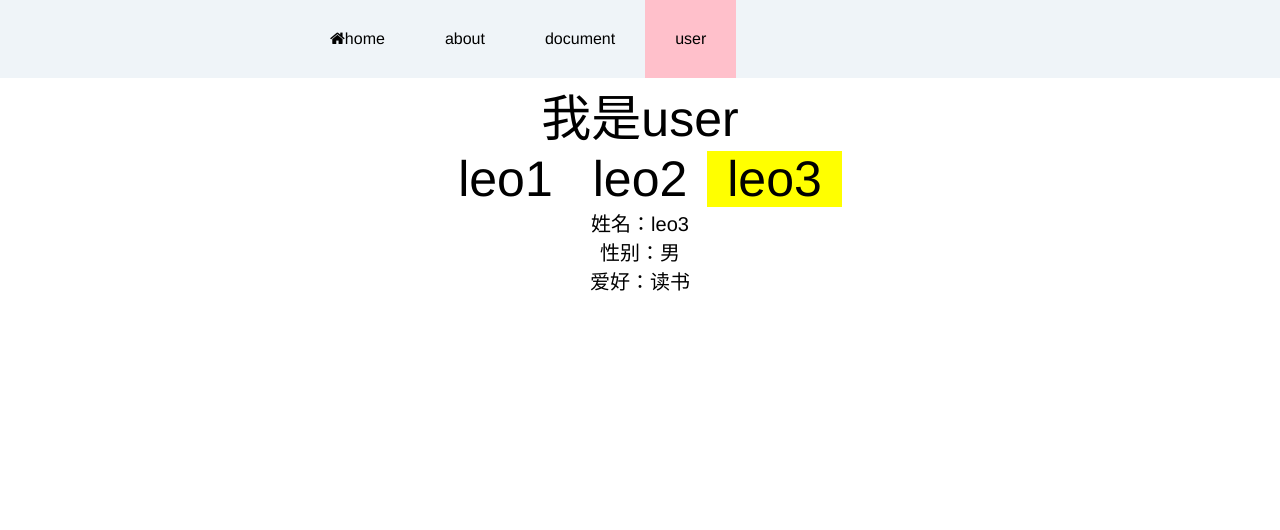
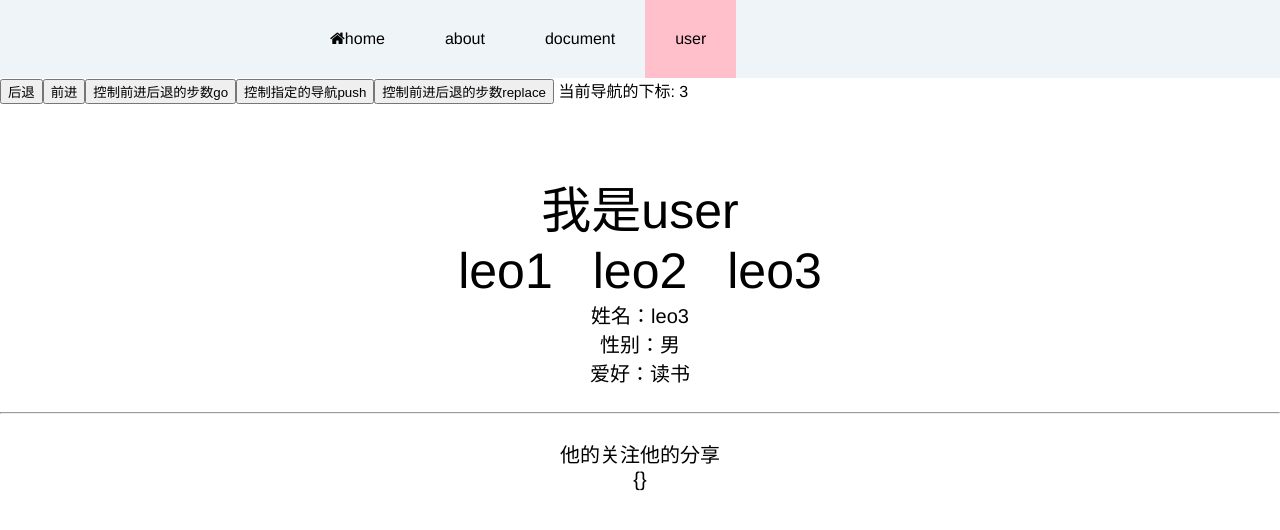
Before and after one commit to tutu9706/new-project, a Vue app: page /user/common/3 in a window 1280 px wide. Shown: the top 530 px of the page. Built offline with nearby package versions, Linux system fonts and the light colour scheme.

Commit message:
钩子函数

```diff
--- a/src/App.vue
+++ b/src/App.vue
@@ -22,13 +22,25 @@
         </router-link>
 
         <router-link
+          to="/document"
+          tag="li"
+          active-class="activeClass"
+        >
+          <i></i>
+          <span>document</span>
+        </router-link>
+
+
+        <!-- 加了锚点的/document -->
+        <!-- <router-link
           to="/document#abc"
           tag="li"
           active-class="activeClass"
         >
           <i></i>
           <span>document</span>
-        </router-link>
+        </router-link> -->
+
 
         <router-link
           to="/user"
@@ -41,23 +53,128 @@
       </ul>
     </div>
 
-    <router-view name="slider"></router-view>
+    <!-- 侧边栏 -->
+    <!-- <router-view name="slider"></router-view> -->
 
 
-    <router-view class="center"></router-view>
+    <!-- 动画模式mode  1.out-in 先出再进   2.in-out 先进再出 -->
+    <!-- <transition mode="out-in">
+      <router-view class="center"></router-view>
+    </transition> -->
+
+    <input type="button" value="后退" @click="backHandle" />
+    <input type="button" value="前进" @click="forwardHandle" />
+    <input type="button" value="控制前进后退的步数go" @click="goHandle" />
+    <input type="button" value="控制指定的导航push" @click="pushHandle" />
+    <input type="button" value="控制前进后退的步数replace" @click="replaceHandle" />
+
+
+
+
+    当前导航的下标:
+    {{$route.meta.index}}
+
+    <!-- 找到自定义的那个前缀动画.left- -->
+    <transition :name="names">
+      <router-view class="center"></router-view>
+    </transition>
+
   </div>
 </template>
 
 <script>
 export default {
   name: "App",
+  watch:{
+    $route(to,from){
+      // console.log(to);
+      // console.log(from);
+      // console.log(to.meta.index)  //目标导航的下标
+      // console.log(from.meta.index)  //离开的导航的下标
+      if(to.meta.index<from.meta.index){
+        this.names="right";
+      }else{
+        this.names="left";
+      }
+    }
+  },
   data() {
     return {
-      index: "/home"
+      index: "/home",
+      names:'left'
     };
+  },
+  methods:{
+    backHandle(){
+      this.$router.back();
+    },
+    forwardHandle(){
+      this.$router.forward();
+    },
+    goHandle(){
+      // this.$router.go(-3);
+      this.$router.go(3);
+    },
+    pushHandle(){
+      // this.$router.push('/document');
+      this.$router.push({path:'/document',query:{}});
+    },
+    replaceHandle(){
+      this.$router.replace({path:'/document',query:{}});
+    }
   }
 };
 </script>
 
 <style>
+  /* 通过.v-开头的<transition>不用取名字name */
+  .v-enter{
+    opacity: 0;
+  }
+  .v-enter-to{
+    opacity: 1;
+  }
+  .v-enter-active{
+    transition:1s;
+  }
+  .v-leave{
+    opacity: 1;
+  }
+  .v-leave-to{
+    opacity: 0;
+  }
+  .v-leave-active{
+    transition: 2s;
+  }
+  /* 自定义向左运动 */
+  .left-enter{
+    transform: translateX(100%);
+  }
+  .left-enter-to{
+    transform: translateX(0);
+  }
+  .left-enter-active{
+    transition: 1s;
+  }
+
+  .left-leave{
+    transform: translateX(0);
+  }
+  .left-leave-to{
+    transform: translateX(-100%);
+  }
+  .left-leave-active{
+    transition: 1s;
+  }
+  /* 自定义向右运动 */
+  .right-enter{
+    transform: translateX(-100%);
+  }
+  .right-enter-active,.right-leave-active{
+    transition: 1s;
+  }
+  .right-leave-to{
+    transform: translateX(100%);
+  }
+
 </style>
--- a/src/assets/css/home.css
+++ b/src/assets/css/home.css
@@ -41,6 +41,11 @@ a {
 .center {
   text-align: center;
   font-size: 50px;
+  width: 100%;
+  height:100%;
+  position: absolute;
+  left:0;
+  top:170px;
 }
 
 .is-active {
--- /dev/null
+++ b/src/components/login.vue
@@ -0,0 +1,16 @@
+<template>
+    <div style="font-size:40px;">
+        请登录
+    </div>
+</template>
+<script>
+export default {
+  name: "component_name",
+  data () {
+    return {
+    };
+  }
+}
+</script>
+<style>
+</style>
--- a/src/components/user.vue
+++ b/src/components/user.vue
@@ -3,9 +3,15 @@
         我是user
         <div class="user-list">
           <!-- v-for需要加入我们key值 需要动态绑定:key="" -->
-          <router-link
+          <!-- <router-link
             style="padding:0 20px;"
             :to="'/user/'+item.tip+'/'+item.id"
+            :key="index"
+            v-for="(item,index) in userList"
+          >{{item.userName}}</router-link> -->
+          <router-link
+            :to="{path:'/user/'+item.tip+'/'+item.id,query:{info:'follow'}}"
+            style="padding:0 20px;"
             :key="index"
             v-for="(item,index) in userList"
           >{{item.userName}}</router-link>
@@ -14,7 +20,18 @@
           <p>姓名：{{userInfo.userName}}</p>
           <p>性别：{{userInfo.sex}}</p>
           <p>爱好：{{userInfo.hobby}}</p>
-
+        </div>
+        <hr>
+        <div v-if="userInfo.userName" class="info-list" style="font-size:20px;">
+          <!-- 查询字符串第一种写法 -->
+          <!-- <router-link exact to="?info=follow">他的关注</router-link>
+          <router-link exact to="?info=share">他的分享</router-link> -->
+          <!-- 查询字符串第二种写法 -->
+          <router-link exact :to="{path:'',query:{info:'follow'}}">他的关注</router-link>
+          <router-link exact :to="{path:'',query:{info:'share'}}">他的分享</router-link>
+          <div>
+            {{this.$route.query}}
+          </div>
         </div>
     </div>
 </template>
@@ -54,7 +71,8 @@ export default {
   watch:{
     //浅度监控
     $route(){
-      console.log("监控$route为："+this.$route.params.userId);
+      //路径发生变化$route会重新赋值，监控了这个属性，会执行这个函数
+      // console.log("监控$route为："+this.$route.params.userId);
       this.getData();
     }
 
@@ -66,15 +84,18 @@ export default {
     // }
   },
   created(){//生命周期钩子函数， 编译之前
-    //通过在Vue根实例的router配置传入 router 实例
-    //$router router实例对象
-    //$route 当前激活的路由信息对象，每个组件实例都会有
-    //beforeRouteEnter(){}  进入组件前钩子函数
-    //beforeRouteLeave(){}  离开组件前钩子函数
+    //渲染一次组件会调用一次这个生命周期函数
+    //复用这个组件，这个函数不会再次被调用了
+    //地址一旦发生变化，$route会重新生成一个路由信息对象
     this.getData();
   },
   methods:{
     getData(){
+      //通过在Vue根实例的router配置传入 router 实例
+      //$router router实例对象
+      //$route 当前激活的路由信息对象，每个组件实例都会有
+      //beforeRouteEnter(){}  进入组件前钩子函数
+      //beforeRouteLeave(){}  离开组件前钩子函数
       // console.log(this.$route.params.userId);
       let id = this.$route.params.userId;
       if(id){//如果id存在我们就过滤userInfo，如果不存在我们就清空userInfo不现实任何人的信息
--- a/src/router/index.js
+++ b/src/router/index.js
@@ -8,6 +8,8 @@ import about from '@/components/about.vue'
 import document from '@/components/document'
 import noFound from '@/components/404'
 import user from '@/components/user'
+import login from '@/components/login'
+
 
 import study from '@/view/study'
 import work from '@/view/work'
@@ -40,10 +42,18 @@ let router = new VueRouter({
   routes: [
     {
       path:'/',
-      component:home
+      component:home,
+      meta:{
+        index:0,
+        title:'home'
+      }
     },
     {
       path:'/user/:tip?/:userId?', //要想可以匹配/user/vip/1，/user/common/2 或者/user，需要加一个?，相当于正则中的{0，1}
+      meta:{
+        index:3,
+        title:'user'
+      },
       component:user
     },
     {
@@ -75,7 +85,11 @@ let router = new VueRouter({
         {
           path:'',//默认的子路由 /about     空字符串
           name:'About',
-          component:study
+          component:study,
+          meta:{
+            index:1,
+            title:'about'
+          },
         },
         {
           path:'/work',  //  /work
@@ -92,10 +106,23 @@ let router = new VueRouter({
     {
       path: "/document",
       name:'Document',
+      beforeEnter(to,from,next){ //路由中设置钩子函数
+        console.log('beforeEnter');
+        next();
+      },
+      meta:{
+        index:2,
+        login:true,
+        title:'document'
+      },
       components:{
         default:document,
         slider:slider
       }
+    },
+    {
+      path:'/login',
+      component:login
     },
     {
       path:"*",
@@ -119,4 +146,25 @@ let router = new VueRouter({
     }
   ]
 })
+
+/*router.beforeEach((to,from,next)=>{ //进入导航之前  全局的钩子函数
+  console.log("beforeEach");
+  next();
+  // next(false);不让执行进入导航
+
+  if(to.meta.login==true){//需要登陆的那个页面 会执行到登陆界面
+    next('/login'); //如果进入的那个组件中login参数为true 那么就重定向到login上 。 其他的都直接进入
+  }else{
+    next();
+  }
+})
+
+router.afterEach((to,from)=>{ //进入导航之后 只要切换导航这两个钩子函数都会被触发
+  if(to.meta.title){
+    window.document.title = to.meta.title; //注意这里必须从window下获取document.title,直接从document上拿不到title
+  }else{
+    window.document.title = 'miaov'
+  }
+})*/
+
 export default router;
```
